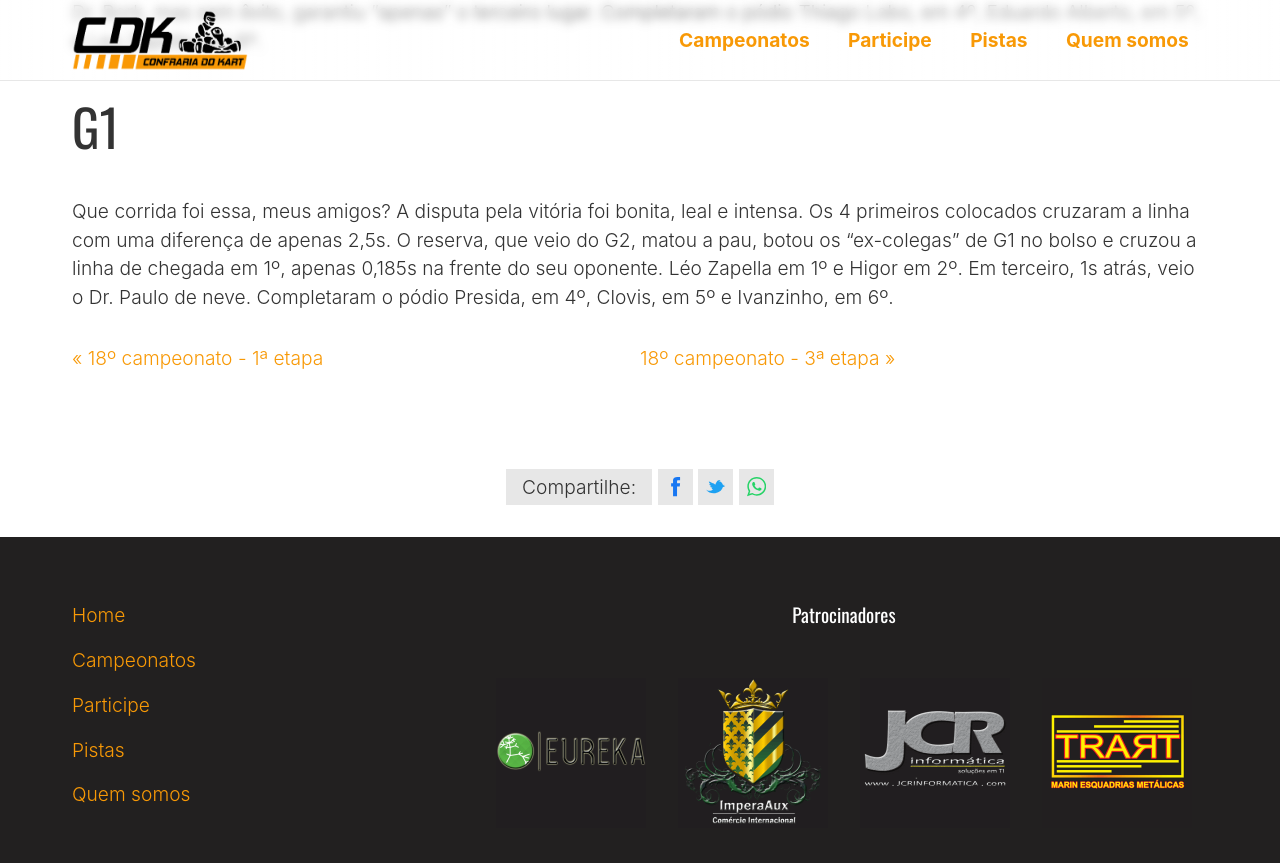
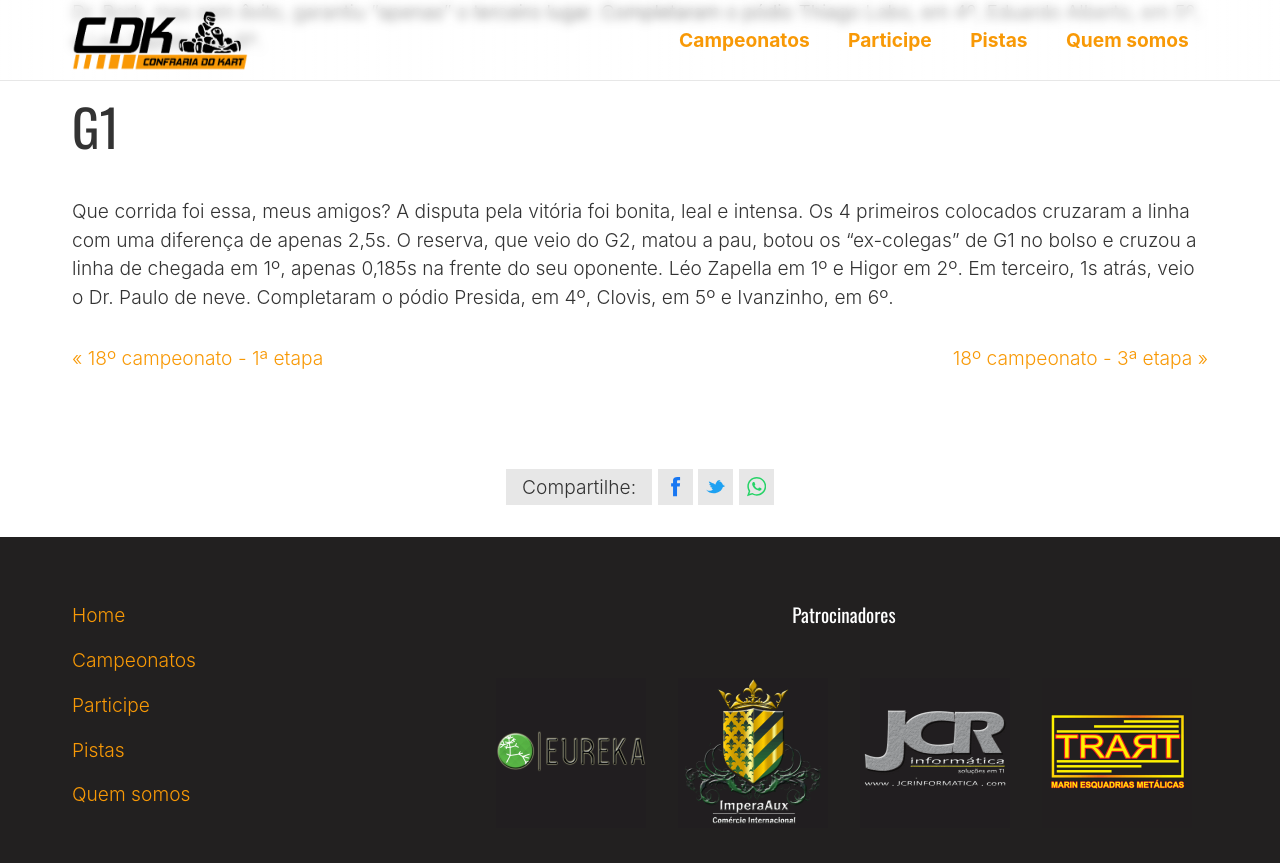
Before and after one commit to ConfrariaDoKart/confrariadokart.github.io, a Jekyll site: the page built from _posts/2019-02-10-18o-campeonato-2a-etapa.markdown, in a window 1280 px wide and 900 px high, scrolled down 1110 px. Shown: the top 863 px of the window. Built offline with Jekyll 4.4.1, drawn with Linux system fonts in a browser that asks for light colours.

Commit message:
Alinhamento correto dos links

```diff
--- a/_layouts/post.html
+++ b/_layouts/post.html
@@ -32,12 +32,12 @@ layout: default
   </div>
 
   <nav class="post-navigation wrapper large horizontal">
-    <div class="flex prev">
+    <div class="prev">
     {% if page.previous.url %}
       <a href="{{ page.previous.url | prepend: site.baseurl }}">&laquo; {% if page.previous.titulo %}{{ page.previous.titulo }}{% else %}{{page.previous.title}}{% endif %}</a>
     {% endif %}
     </div>
-    <div class="flex next">
+    <div class="next">
     {% if page.next.url %}
       <a href="{{ page.next.url | prepend: site.baseurl }}">{% if page.next.titulo %}{{ page.next.titulo }}{% else %}{{page.next.title}}{% endif %} &raquo;</a>
     {% endif %}
```
